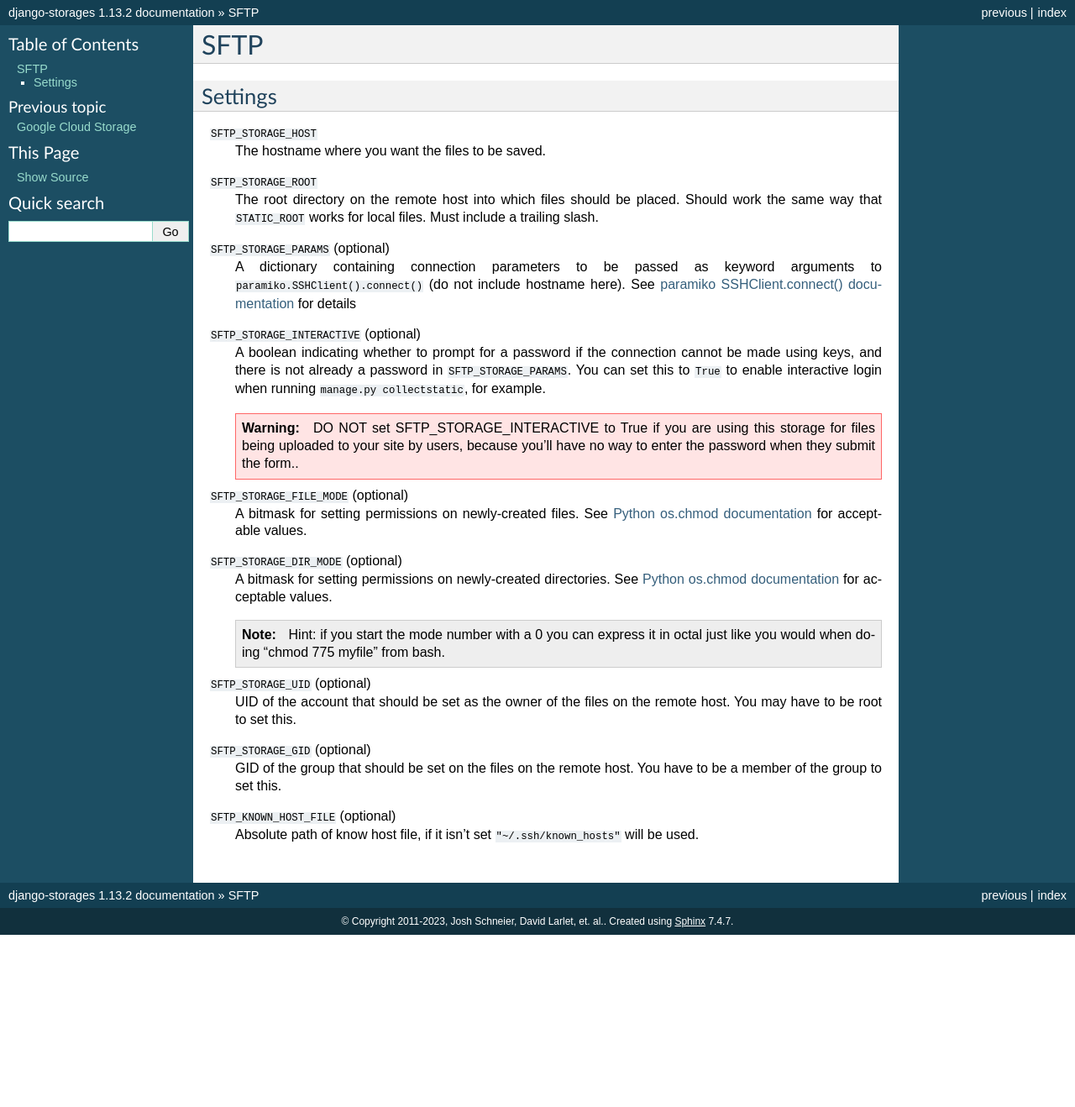
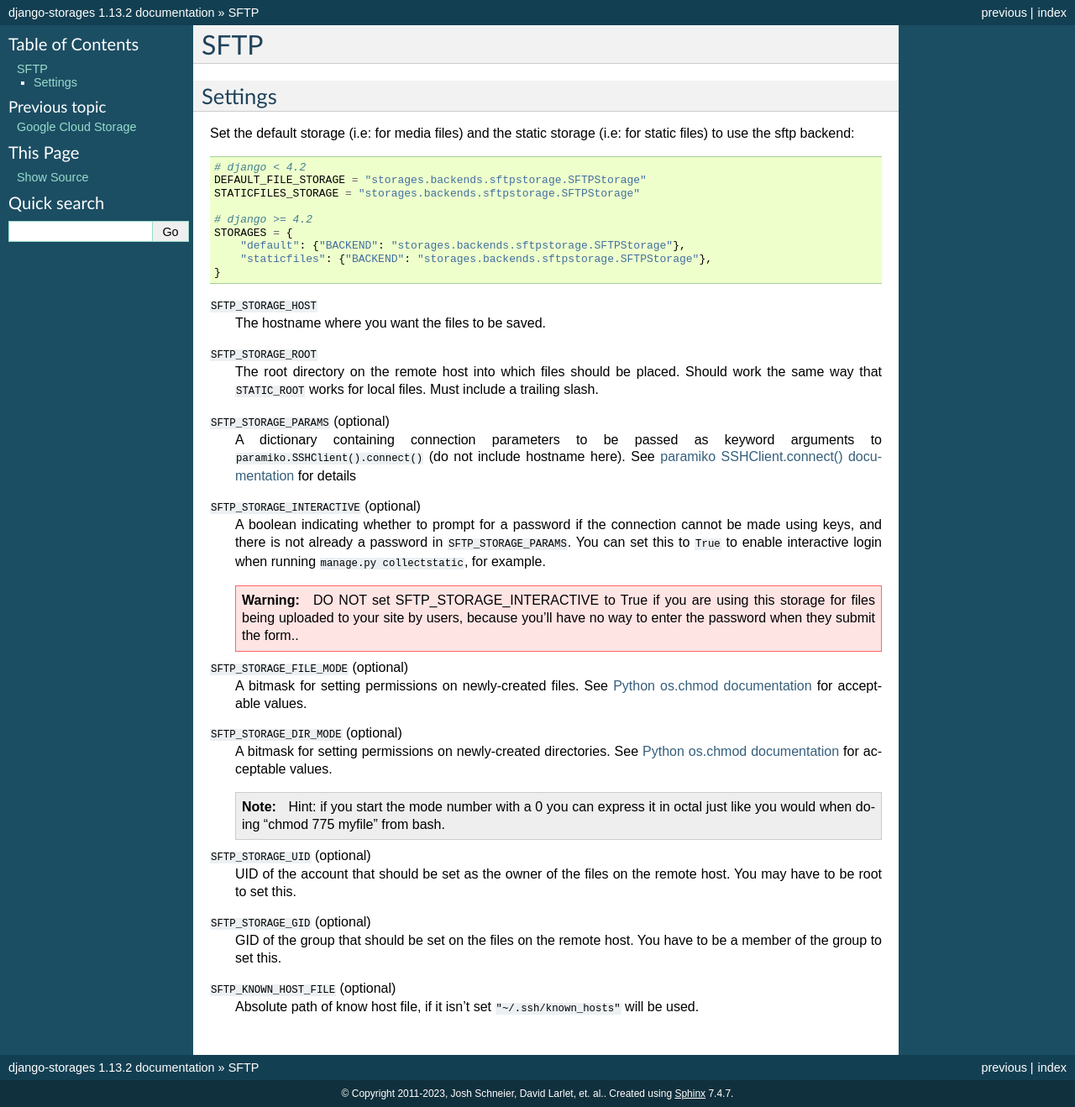
Before and after one commit to jschneier/django-storages, a Sphinx documentation site: the page built from docs/backends/sftp.rst, in a window 1280 px wide. Shown: the whole page at 84% size. Built offline with Sphinx 7.4.7, drawn with Linux system fonts in a browser that asks for light colours; before the commit the page ends 1113 px from its top, so only the background shows below that.

Commit message:
[docs/sftp] add instructions for handling static & media files (#1239)

```diff
--- a/docs/backends/sftp.rst
+++ b/docs/backends/sftp.rst
@@ -3,6 +3,20 @@ SFTP
 
 Settings
 --------
+
+Set the default storage (i.e: for media files) and the static storage (i.e: for
+static files) to use the sftp backend::
+
+    # django < 4.2
+    DEFAULT_FILE_STORAGE = "storages.backends.sftpstorage.SFTPStorage"
+    STATICFILES_STORAGE = "storages.backends.sftpstorage.SFTPStorage"
+
+    # django >= 4.2
+    STORAGES = {
+        "default": {"BACKEND": "storages.backends.sftpstorage.SFTPStorage"},
+        "staticfiles": {"BACKEND": "storages.backends.sftpstorage.SFTPStorage"},
+    }
+
 
 ``SFTP_STORAGE_HOST``
     The hostname where you want the files to be saved.
```
